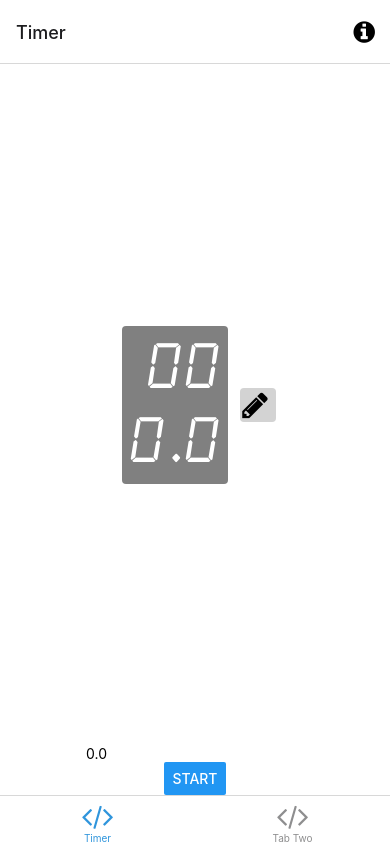
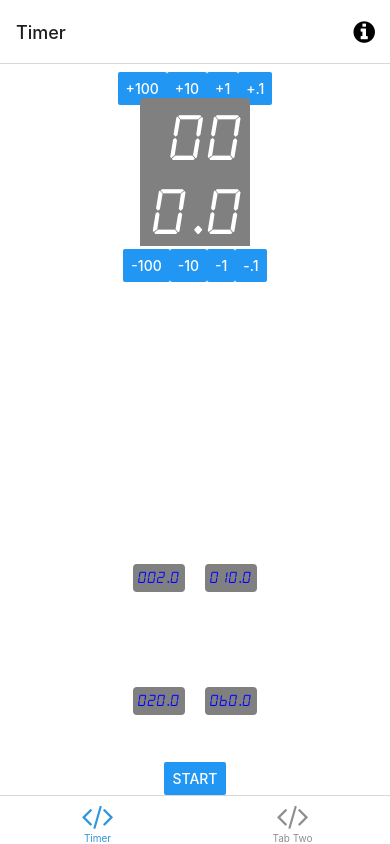
Before and after one commit to Willyfrog/drtimer, a React Native app: screen /Timer in a window 390 px wide. Built offline with nearby package versions, Linux system fonts and the light colour scheme; what expo-linking would draw is missing.

Commit message:
Add memory banks, add modifiers, remove inputbox

```diff
--- /dev/null
+++ b/components/Memo.tsx
@@ -0,0 +1,43 @@
+import React from 'react';
+import { Button, StyleSheet, TouchableOpacity} from 'react-native';
+import { Text, View} from './Themed';
+
+type Props = {
+  milis: number;
+  enabled: boolean;
+  getter: () => void;
+  setter: () => void;
+};
+
+const textStyle = {
+  fontFamily: "alarm-clock",
+  fontSize: 16,
+  textAlign: "right" as const,
+  color: "blue" as const,
+  backgroundColor: "grey" as const,
+};
+
+const viewStyle = {
+  flex: 1,
+  backgroundColor: "grey" as const,
+  borderRadius: 4,
+  padding: 5,
+  margin: 10,
+  maxHeight: 32,
+}
+export default function Memo({milis, enabled, getter, setter}: Props) {
+  const value = (milis/1000.0).toFixed(1).toString().padStart(5, "0");
+  return (
+    <TouchableOpacity
+      disabled={!enabled}
+      onPress={getter}
+      onLongPress={setter}
+    >
+      <View
+       style={viewStyle}
+      >
+        <Text style={textStyle}>{value}</Text>
+      </View>
+    </TouchableOpacity>
+  );
+}
--- a/screens/TimerScreen.tsx
+++ b/screens/TimerScreen.tsx
@@ -1,6 +1,7 @@
 import React, {useState} from 'react';
 import { Button, StyleSheet, TextInput, TouchableOpacity } from 'react-native';
 import Display from '../components/Display';
+import Memo from '../components/Memo';
 import { FontAwesome } from '@expo/vector-icons';
 
 import { View } from '../components/Themed';
@@ -25,16 +26,21 @@ const sendSwitch = (ip: string, port: (string|number), deviceId: string, newStat
 
 export default function TimerScreen() {
   const [inProgress, setInProgress] = useState(false);
-  const [timer, setTimer] = useState("0.0");
-  const [countDown, setCountDown] = useState(Number(timer)*1000);
+  const [timer, setTimer] = useState("0.0"); // used for display and to hold the original value
+  const [countDown, setCountDown] = useState(Number(timer)*1000); // used to do the countdown
+  const [Memo1, setMemo1] = useState(2000); // we might want to keep it from run to run
+  const [Memo2, setMemo2] = useState(10000);
+  const [Memo3, setMemo3] = useState(20000);
+  const [Memo4, setMemo4] = useState(60000);
 
+  // TODO: handle stop
   const switchSonoff = () => {
     const time = Number(timer);
     if (isNaN(time) || time <= 0) {
       return // raise error
     }
     setInProgress(true);
-    sendSwitch("192.168.0.14", "8081", "1000c81355", 'on');
+    sendSwitch("192.168.0.14", "8081", "1000c81355", 'on'); //TODO: find where the sonoff lives
     //setSonoff(!sonoff);
     const endTimer = setInterval(
       () => {
@@ -52,30 +58,78 @@ export default function TimerScreen() {
     );
   };
 
+  const setTime = (value: number) => {
+    const val = value > 0 ? value : 0;
+    setCountDown(val);
+    setTimer((val/1000).toString());
+  }
+
+  const setMemo = (setter: (v: number)=>void) => () => setter(countDown);
+  const getMemo = (v: number) => (() => setTime(v))
+
+  const modify = (mod: number) => () => {
+    const value = countDown + mod*1000;
+    setTime(value);
+  }
+
   return (
     <View style={styles.container}>
-      <View style={styles.row}>
-        <View style={{flex:1}}/>
-        <Display milis={countDown}/>
-        <TouchableOpacity style={styles.editButton} onPress={ () => {
-          console.log('pulsó');
-        }}>
-          <FontAwesome size={30} name={"pencil"} />
-        </TouchableOpacity>
-        <View style={{flex:1}}/>
+      <View style={styles.bigContainer}>
+        <View style={styles.miniRow}>
+          <Button title="+100" onPress={modify(100)} disabled={inProgress}/>
+          <Button title="+10" onPress={modify(10)}  disabled={inProgress}/>
+          <Button title="+1" onPress={modify(1)}  disabled={inProgress}/>
+          <Button title="+.1" onPress={modify(0.1)}  disabled={inProgress}/>
+        </View>
+        <View style={styles.bigRow}>
+          <View style={{flex:1}}/>
+          <Display milis={countDown}/>
+          <View style={{flex:1}}/>
+        </View>
+        <View style={styles.miniRow}>
+          <Button title="-100" onPress={modify(-100)} disabled={inProgress}/>
+          <Button title="-10" onPress={modify(-10)} disabled={inProgress}/>
+          <Button title="-1" onPress={modify(-1)} disabled={inProgress}/>
+          <Button title="-.1" onPress={modify(-0.1)} disabled={inProgress}/>
+        </View>
       </View>
-      <TextInput
-        value={timer.toString()}
-        keyboardType={"decimal-pad"}
-        onChangeText={(v) => {
-          setTimer(v);  // TODO: remember to validate before trying to start, should be a sw keyboard but might not be.
-          setCountDown(Number(v)*1000);
-        }}
-      />
+      <View style={styles.row}/>
+      <View
+        style={styles.miniRow}
+      >
+        <Memo
+          milis={Memo1}
+          enabled={!inProgress}
+          getter={getMemo(Memo1)}
+          setter={setMemo(setMemo1)}
+        />
+        <Memo
+          milis={Memo2}
+          enabled={!inProgress}
+          getter={getMemo(Memo2)}
+          setter={setMemo(setMemo2)}
+        />
+      </View>
+      <View
+        style={styles.miniRow}
+      >
+        <Memo
+          milis={Memo3}
+          enabled={!inProgress}
+          getter={getMemo(Memo3)}
+          setter={setMemo(setMemo3)}
+        />
+        <Memo
+          milis={Memo4}
+          enabled={!inProgress}
+          getter={getMemo(Memo4)}
+          setter={setMemo(setMemo4)}
+        />
+      </View>
       <Button
         onPress={switchSonoff}
-        title={'Start'}
-        disabled={inProgress}
+        title={inProgress ? 'Stop' : 'Start'}
+        disabled={inProgress} //TODO: stop the timer on second press
       />
     </View>
   );
@@ -87,8 +141,31 @@ const styles = StyleSheet.create({
     alignItems: 'center',
     justifyContent: 'center',
   },
+  bigContainer: {
+    flex: 2,
+    alignItems: 'center',
+    justifyContent: 'center',
+  },
+  miniRow: {
+    flex: 1,
+    alignItems: 'center',
+    justifyContent: 'center',
+    flexDirection: 'row',
+    marginTop: 5,
+    marginBottom: 5,
+    maxHeight: 120,
+  },
+  bigRow: {
+    flex: 3,
+    alignItems: 'center',
+    justifyContent: 'center',
+    flexDirection: 'row',
+    marginTop: 5,
+    marginBottom: 5,
+    maxHeight: 300,
+  },
   row: {
-    flex: 1,
+    flex: 2,
     alignItems: 'center',
     justifyContent: 'center',
     flexDirection: 'row',
```
